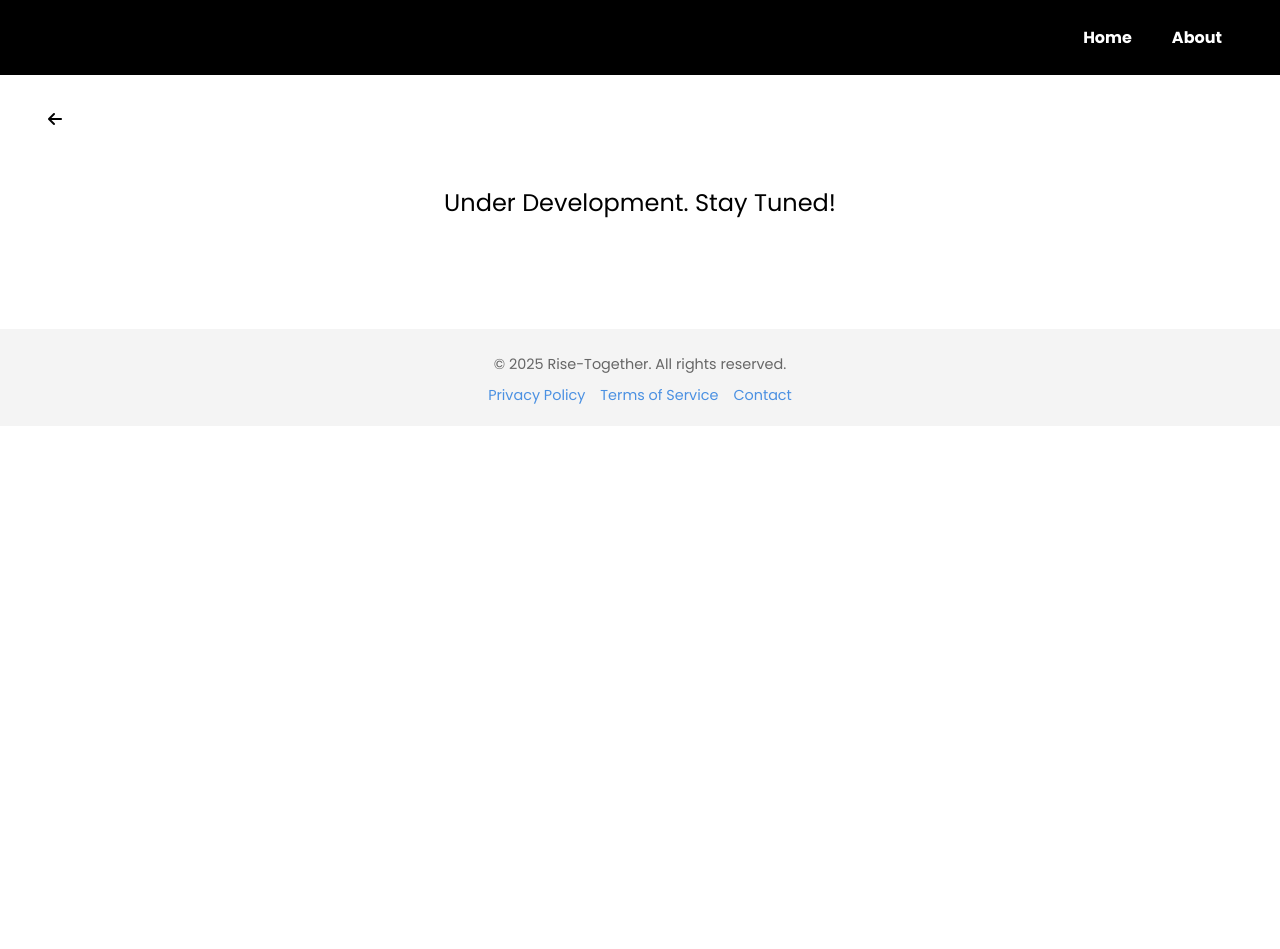
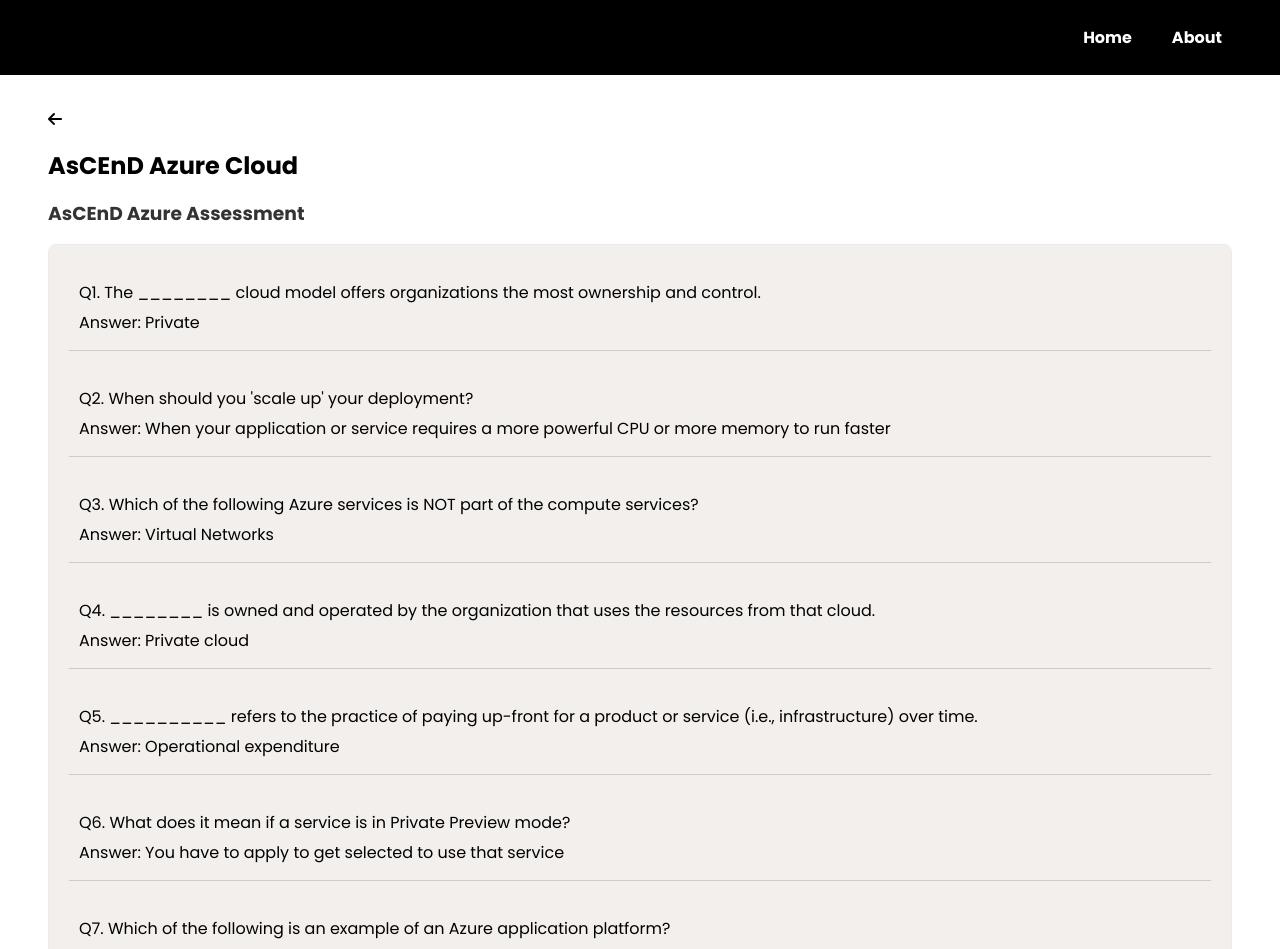
Before and after one commit to RangaJaladurgam/Rise-Together, a React (Vite) app in the folder rise-together/: page /ascend-courses/azure-cloud in a window 1280 px wide. Shown: the top 949 px of the page. Before the commit the page ends 800 px from the top, so only its background shows below. Built offline with nearby package versions, Linux system fonts and the light colour scheme.

Commit message:
Working on AzureCloud

```diff
--- a/rise-together/src/App.jsx
+++ b/rise-together/src/App.jsx
@@ -50,6 +50,7 @@ import MachineLearning from "./components/content/Ascend-Courses/MachineLearning
 import Node from "./components/content/Ascend-Courses/Node";
 import MongoDb from "./components/content/Ascend-Courses/MongoDb";
 import TestAutomation from "./components/content/Ascend-Courses/TestAutomation";
+import AzureCloud from "./components/content/Ascend-Courses/AzureCloud";
 
 function App() {
   const location = useLocation();
@@ -89,7 +90,7 @@ function App() {
               />
               <Route
                 path="/ascend-courses/azure-cloud"
-                element={<ComingSoon />}
+                element={<AzureCloud />}
               />
               <Route
                 path="/ascend-courses/adv-dotnet"
--- /dev/null
+++ b/rise-together/src/components/content/Ascend-Courses/AzureCloud.jsx
@@ -0,0 +1,198 @@
+import React, { useEffect } from "react";
+import { Link } from "react-router-dom";
+import "../Util.css";
+function AzureCloud() {
+  useEffect(() => {
+    window.scrollTo(0, 0);
+  }, []);
+  return (
+    <>
+      <div className="content">
+        <Link to="/" className="">
+          {" "}
+          <span>
+            <i className="fa-solid fa-arrow-left"></i>
+          </span>
+        </Link>
+        <h2>AsCEnD Azure Cloud</h2>
+        <h3>AsCEnD Azure Assessment</h3>
+        <div className="kyt-questions">
+          <div className="question">
+            <p>
+              Q1. The ________ cloud model offers organizations the most
+              ownership and control.
+            </p>
+            <p className="answer">Answer: Private</p>
+          </div>
+
+          <div className="question">
+            <p>Q2. When should you 'scale up' your deployment?</p>
+            <p className="answer">
+              Answer: When your application or service requires a more powerful
+              CPU or more memory to run faster
+            </p>
+          </div>
+
+          <div className="question">
+            <p>
+              Q3. Which of the following Azure services is NOT part of the
+              compute services?
+            </p>
+            <p className="answer">Answer: Virtual Networks</p>
+          </div>
+
+          <div className="question">
+            <p>
+              Q4. ________ is owned and operated by the organization that uses
+              the resources from that cloud.
+            </p>
+            <p className="answer">Answer: Private cloud</p>
+          </div>
+
+          <div className="question">
+            <p>
+              Q5. __________ refers to the practice of paying up-front for a
+              product or service (i.e., infrastructure) over time.
+            </p>
+            <p className="answer">Answer: Operational expenditure</p>
+          </div>
+
+          <div className="question">
+            <p>
+              Q6. What does it mean if a service is in Private Preview mode?
+            </p>
+            <p className="answer">
+              Answer: You have to apply to get selected to use that service
+            </p>
+          </div>
+
+          <div className="question">
+            <p>
+              Q7. Which of the following is an example of an Azure application
+              platform?
+            </p>
+            <p className="answer">Answer: Azure App Service</p>
+          </div>
+
+          <div className="question">
+            <p>
+              Q8. __________ is used primarily to allow multiple organizations
+              to share its resources and services.
+            </p>
+            <p className="answer">Answer: Public cloud</p>
+          </div>
+
+          <div className="question">
+            <p>
+              Q9. What does it mean if a service is in General Availability (GA)
+              mode?
+            </p>
+            <p className="answer">
+              Answer: Anyone can use the service for any reason
+            </p>
+          </div>
+
+          <div className="question">
+            <p>
+              Q10. Why is Azure App Services considered Platform as a Service?
+            </p>
+            <p className="answer">
+              Answer: You give Azure the code and the configuration, and you
+              have no access to underlying hardware
+            </p>
+          </div>
+
+          <div className="question">
+            <p>
+              Q11. Which of the following ensures data-residency and compliance
+              needs are met for customers who need to keep data in specific
+              locations?
+            </p>
+            <p className="answer">Answer: Geographies</p>
+          </div>
+
+          <div className="question">
+            <p>
+              Q12. Azure claims there are approximately 54 regions. But when I
+              create my account, I can only see 30 of 54. Why?
+            </p>
+            <p className="answer">
+              Answer: Some regions like Azure Germany, Azure China, and Azure
+              Government require separate accounts to access.
+            </p>
+          </div>
+
+          <div className="question">
+            <p>
+              Q13. A service or solution that experiences little to no downtime
+              for an extended period is considered to be?
+            </p>
+            <p className="answer">Answer: Highly available</p>
+          </div>
+
+          <div className="question">
+            <p>
+              Q14. Leveraging cloud services allows organizations to take
+              advantage of ________.
+            </p>
+            <p className="answer">Answer: All of the above</p>
+          </div>
+
+          <div className="question">
+            <p>
+              Q15. Where do you find virtual machine images provided by
+              third-party companies within the Azure Portal?
+            </p>
+            <p className="answer">Answer: In the Azure Marketplace</p>
+          </div>
+
+          <div className="question">
+            <p>
+              Q16. Financially speaking, one of the benefits of using cloud
+              computing over hosting applications yourself is?
+            </p>
+            <p className="answer">
+              Answer: The tax and cash flow benefits of using Operational
+              Expenditure (OpEx) instead of Capital Expenditure (CapEx).
+            </p>
+          </div>
+
+          <div className="question">
+            <p>
+              Q17. Which of Azure's architectural components allows you to
+              specify exactly which data center in a region a virtual machine is
+              deployed?
+            </p>
+            <p className="answer">Answer: Availability Zones</p>
+          </div>
+
+          <div className="question">
+            <p>
+              Q18. Even without paying for support, can you still open a support
+              ticket if you encounter a problem?
+            </p>
+            <p className="answer">Answer: TRUE</p>
+          </div>
+
+          <div className="question">
+            <p>
+              Q19. Deploying an app can be done directly at what level of
+              physical granularity?
+            </p>
+            <p className="answer">Answer: Region</p>
+          </div>
+
+          <div className="question">
+            <p>
+              Q20. How many minutes per month of downtime is 99.99%
+              availability?
+            </p>
+            <p className="answer">Answer: 4 minutes</p>
+          </div>
+        </div>
+      </div>
+    </>
+  );
+}
+
+export default AzureCloud;
```
